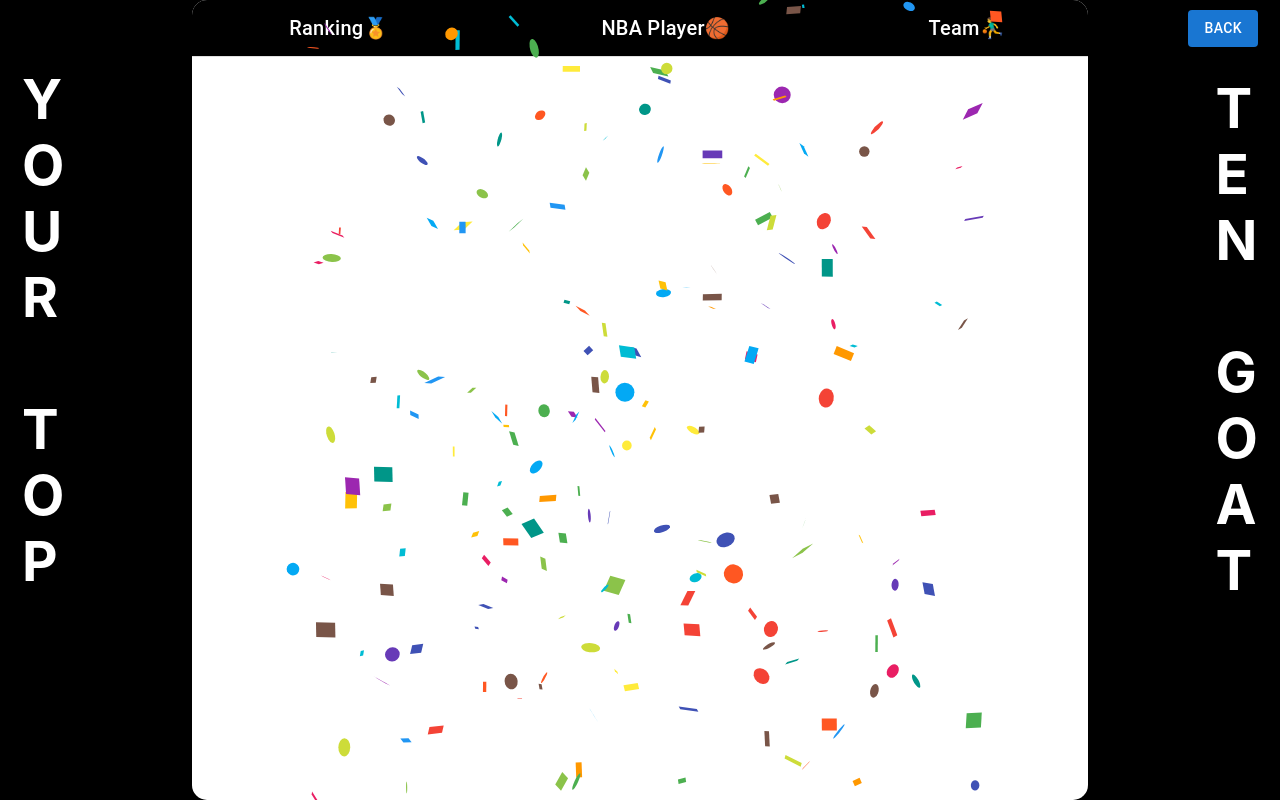
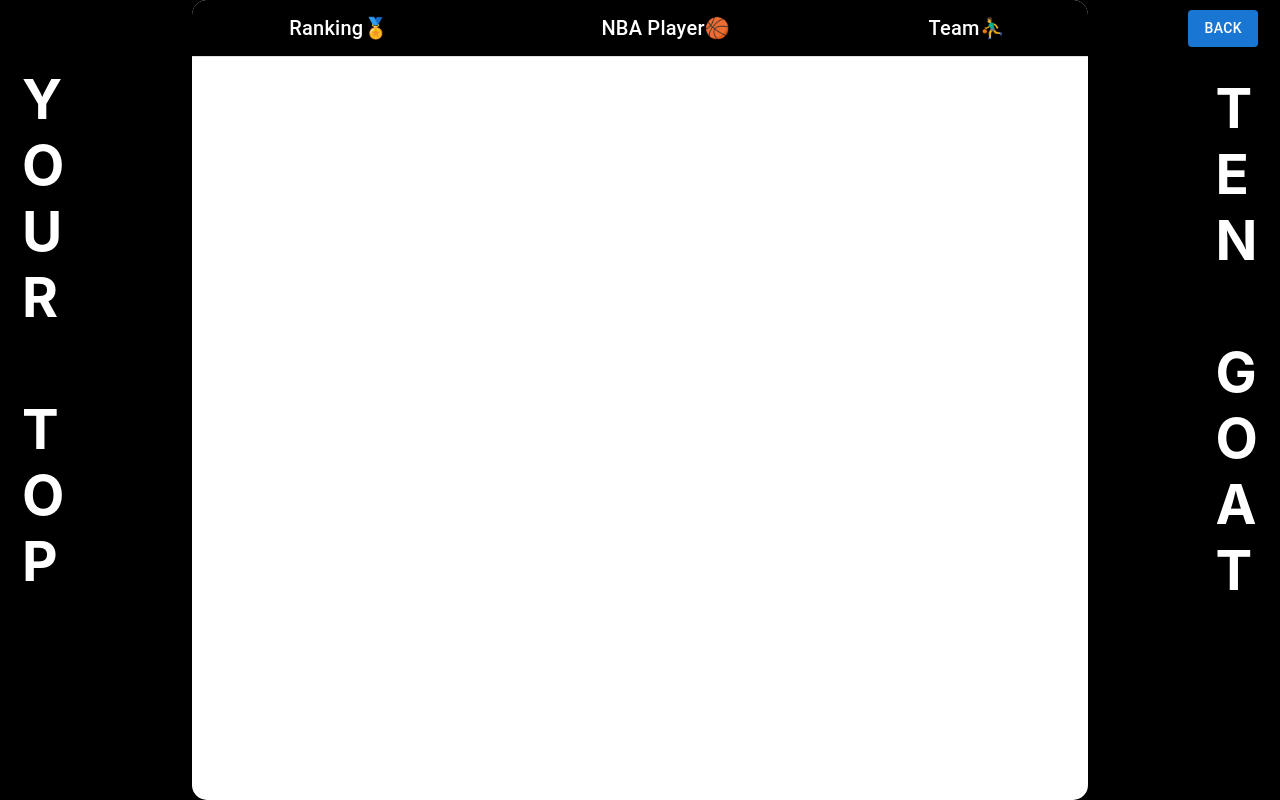
Before and after one commit to aICE-eth/Basketball-GOAT-frontend, a React (Create React App) app: page /Ranking in a window 1280 px wide. Built offline with nearby package versions, Linux system fonts and the light colour scheme.

Commit message:
changes made to confetti

```diff
--- a/src/components/Ranking.js
+++ b/src/components/Ranking.js
@@ -63,8 +63,8 @@ export default function Ranking(){
         // Start the confetti
         if (showConfetti) {
           setTimeout(() => {
-            setShowConfetti(false); // After 5 seconds, hide the confetti
-          }, 6000);
+            setShowConfetti(false);
+          }, 3400);
         }
       }, [showConfetti]);
 
@@ -98,6 +98,7 @@ export default function Ranking(){
           numberOfPieces={200}
           gravity={0.000001}
           width={window.innerWidth}
+          initialVelocityY={10}
         />
       )}
 
--- a/src/components/SliderPage.js
+++ b/src/components/SliderPage.js
@@ -14,7 +14,7 @@ export default function SliderPage(){
         // {label: "Steals🥷", attr:"stl", value: 50, expl: "All time steals and \nSPG together"},
         // {label: "Blocks🤚", attr:"blk", value: 50, expl: "All time blocks and \nBPG together"},
         {label:"Championships💍", attr:"champ", value: 50, expl: "How many Championships \ndo they have"},
-        {label:"Championship \nDifficulty🏆", attr:"champDiff", value: 50, expl: "Accounts of all Championship difficulty \nin each of their Championship run"},
+        {label:"Championship \nDifficulty🏆", attr:"champDiff", value: 50, expl: "How hard is it to win their championship, \n accounts for all of them"},
         {label:"Most Valuable \nPlayer (MVP)🏅", attr:"mvp", value: 50, expl: "How many MVPs do they have"},
         {label:"Defensive Player of \nthe Year (DPOY)🎖️", attr:"dpoy", value: 50, expl: "How many DPOYs they have"},
         {label:"Finals MVP (FMVP)🥇", attr:"fmvp", value: 50, expl: "How many FMVPs do they have"},
```
